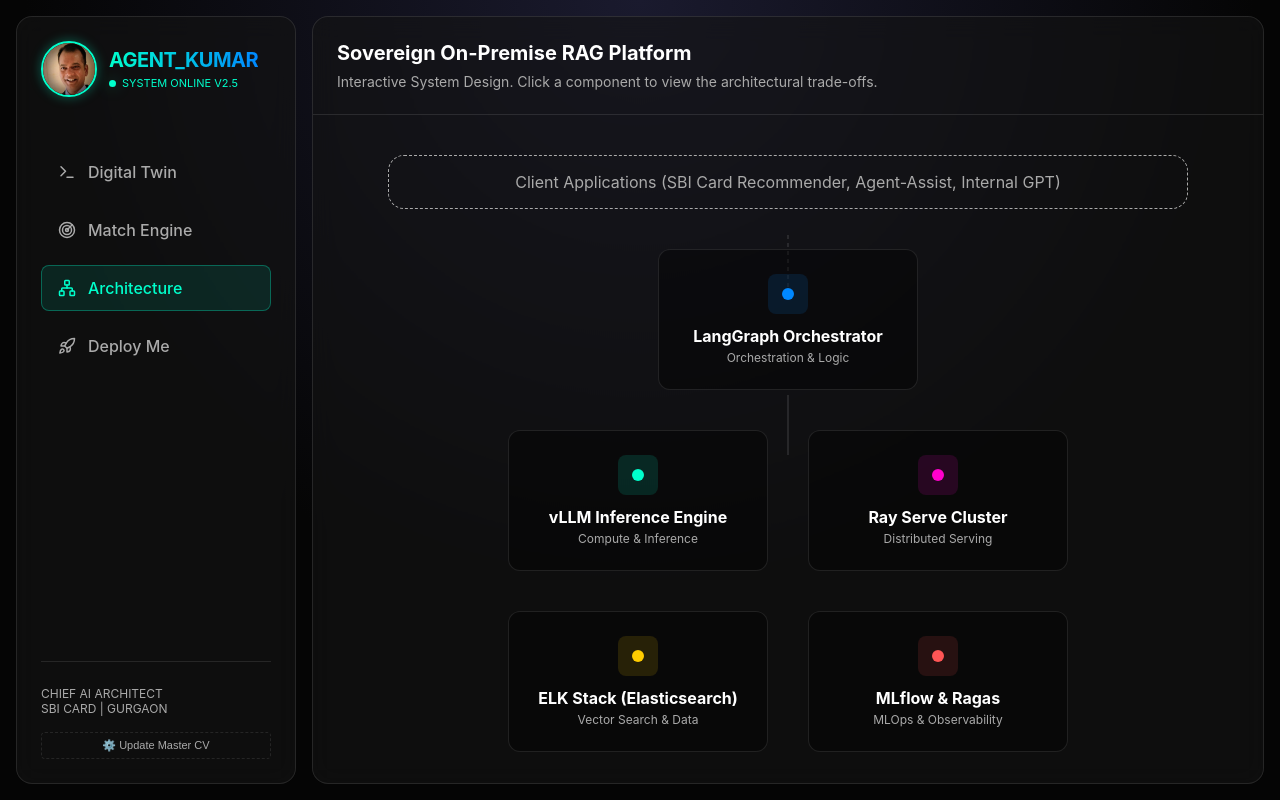
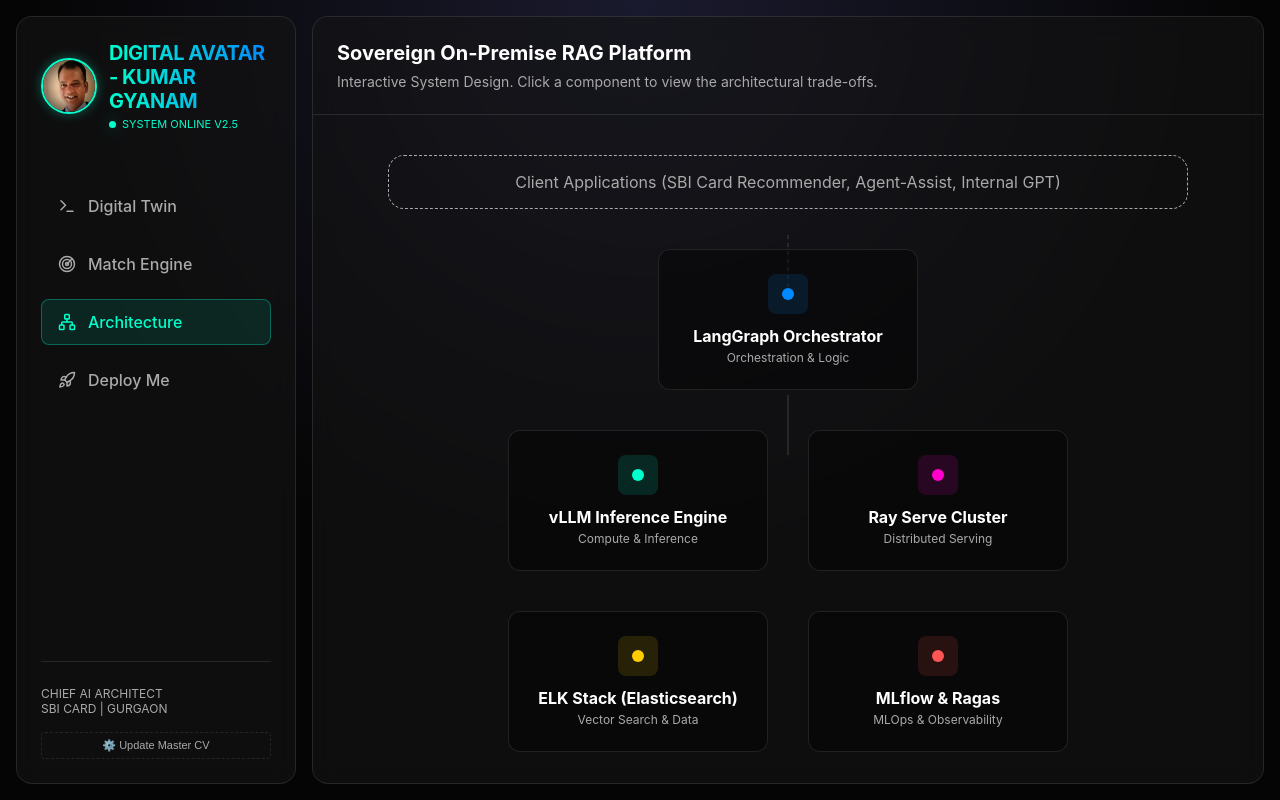
Before and after one commit to gyanamc/Agentic-AI-Resume, a React (Vite) app: page / in a window 1280 px wide. Built offline with nearby package versions, Linux system fonts and the light colour scheme.

Commit message:
feat: rename sidebar title to Digital Avatar - Kumar Gyanam

```diff
--- a/src/App.tsx
+++ b/src/App.tsx
@@ -27,7 +27,7 @@ const App = () => {
               }}
             />
             <div>
-              <h1 className="text-gradient" style={{ fontSize: '20px', margin: 0, letterSpacing: '-0.5px' }}>AGENT_KUMAR</h1>
+              <h1 className="text-gradient" style={{ fontSize: '20px', margin: 0, letterSpacing: '-0.5px' }}>DIGITAL AVATAR - KUMAR GYANAM</h1>
               <div style={{ fontSize: '11px', color: 'var(--accent-primary)', marginTop: '4px', display: 'flex', alignItems: 'center', gap: '6px' }}>
                 <span style={{ width: '7px', height: '7px', borderRadius: '50%', backgroundColor: 'var(--accent-primary)', flexShrink: 0 }} className="animate-pulse"></span>
                 SYSTEM ONLINE V2.5
```
